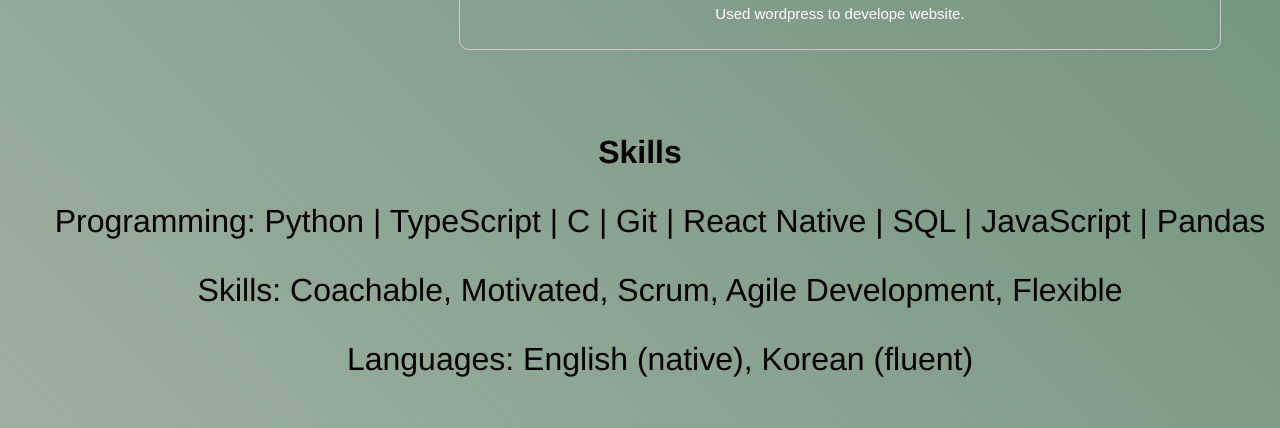
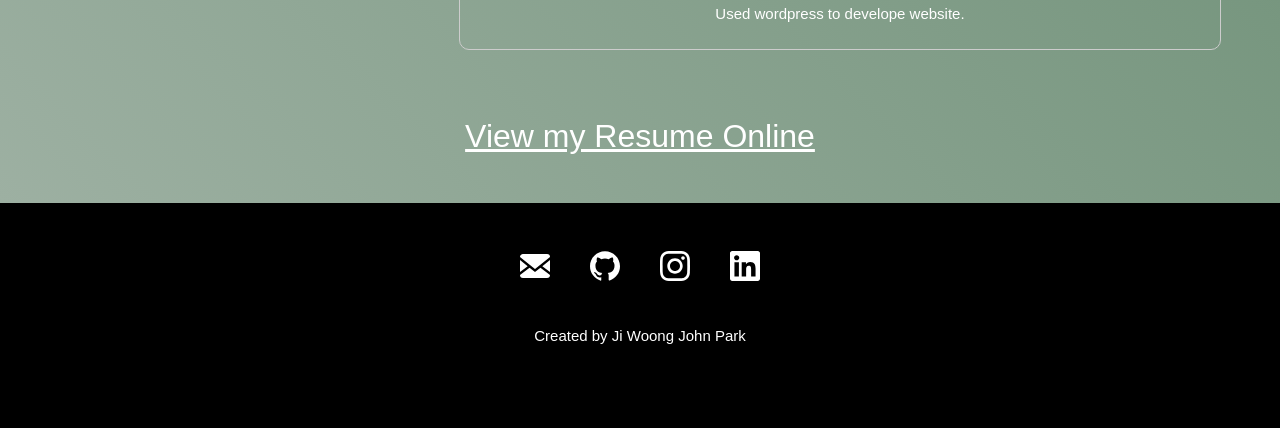
Before and after one commit to jjp6315/myWebsite, a React (Create React App) app: page /Portfolio in a window 1280 px wide. Shown: the part 595-1023 px from the top of the page. After the commit the page ends 975 px from the top, so only its background shows below. Built offline with nearby package versions, Linux system fonts and the light colour scheme; no server answers.

Commit message:
Resume done

```diff
--- a/src/App.js
+++ b/src/App.js
@@ -2,11 +2,10 @@ import React, { Suspense } from "react";
 import { createContext, useState, useEffect, useContext } from "react";
 import Header from "./Components/Header";
 import AboutPage from "./Page/AboutPage";
-import Portfolio from "./Components/Portfolio";
+import Portfolio from "./Page/PortfolioPage";
 import Footer from "./Components/Footer";
 import HomePage from "./Page/Homepage";
 import PhotoPage from "./Page/PhotoPage";
-import PhotoGallery from "./Components/PhotoGallery";
 
 import "./index.css";
 import { BrowserRouter as Router, Routes, Route } from "react-router-dom";
--- /dev/null
+++ b/src/Components/Resume.js
@@ -0,0 +1,22 @@
+import React from "react";
+import PDF from "../PDF/JiWoongParkResume.pdf";
+
+const Resume = () => {
+  return (
+    <div>
+      <a href={PDF} without rel="noopener noreferrer" target="_blank">
+        <div
+          style={{
+            textAlign: "center",
+            fontSize: "2rem",
+            textDecoration: "underline",
+          }}
+        >
+          View my Resume Online
+        </div>
+      </a>
+    </div>
+  );
+};
+
+export default Resume;
--- a/src/Components/Portfolio.js
+++ b/src/Page/PortfolioPage.js
@@ -1,5 +1,5 @@
 import React from "react";
-
+import Resume from "../Components/Resume";
 import image from "../images/museum.jpg";
 
 const projectList = [
@@ -79,48 +79,8 @@ const Portfolio = () => {
           ))}
         </div>
       </div>
-      <div
-        style={{
-          paddingTop: "3rem",
-        }}
-      >
-        <h2
-          style={{
-            textAlign: "center",
-            fontFamily: "Helvetica Neue",
-            fontSize: "2rem",
-          }}
-        >
-          Skills
-        </h2>
-        <ul
-          style={{
-            textAlign: "center",
-            fontFamily: "Helvetica Neue",
-            fontSize: "2rem",
-          }}
-        >
-          Programming: Python | TypeScript | C | Git | React Native | SQL |
-          JavaScript | Pandas
-        </ul>
-        <ul
-          style={{
-            textAlign: "center",
-            fontFamily: "Helvetica Neue",
-            fontSize: "2rem",
-          }}
-        >
-          Skills: Coachable, Motivated, Scrum, Agile Development, Flexible
-        </ul>
-        <ul
-          style={{
-            textAlign: "center",
-            fontFamily: "Helvetica Neue",
-            fontSize: "2rem",
-          }}
-        >
-          Languages: English (native), Korean (fluent)
-        </ul>
+      <div style={{ textAlign: "center", paddingTop: "3rem" }}>
+        <Resume />
       </div>
     </div>
   );
```
Also changed, not shown: 2 other files (tests, documents, lock files or other folders).
